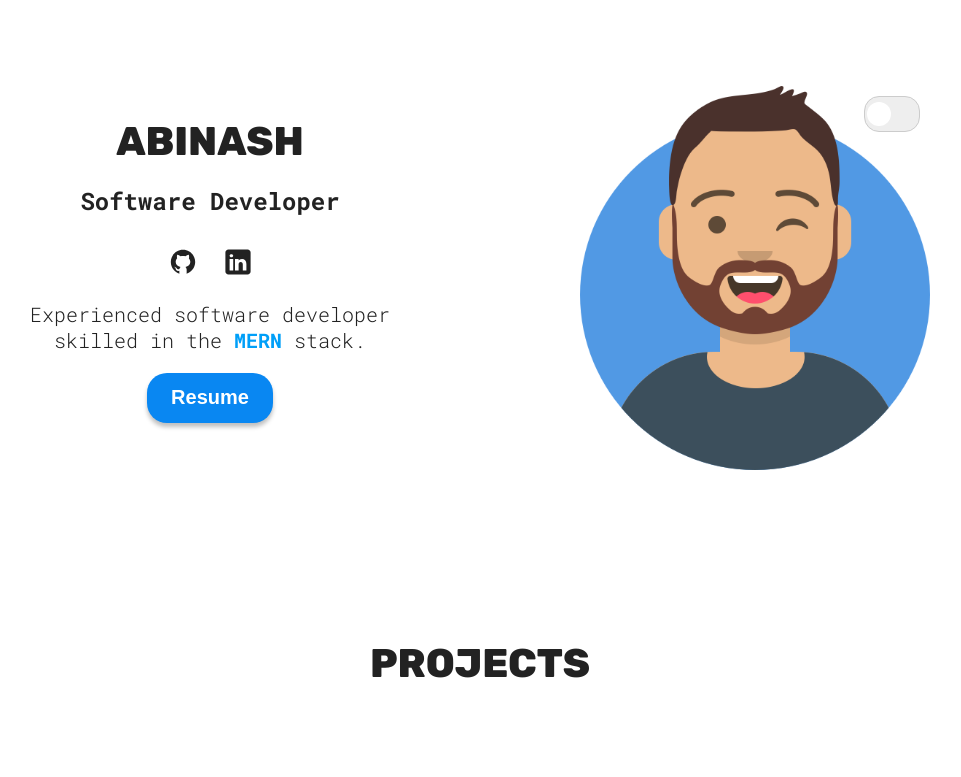
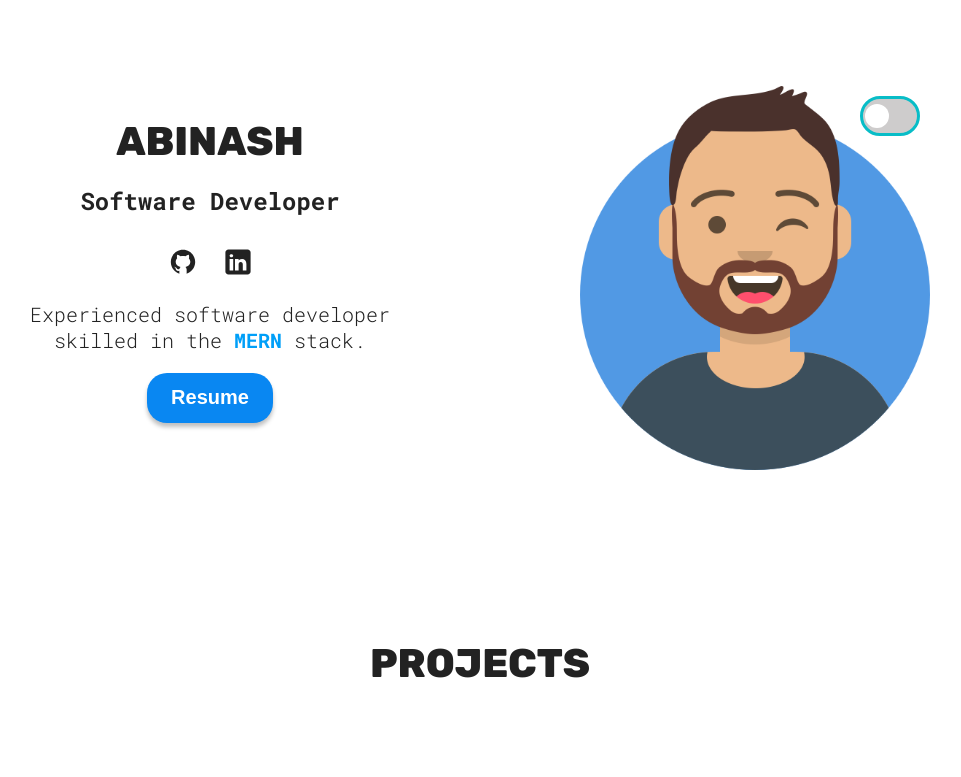
Before and after one commit to Pinku-code/PortFolio, a React (Vite) app: page / in a window 1280 px wide. Shown: the top 777 px of the page, without its empty margins (160-1121 px from the left). Built offline with nearby package versions, Linux system fonts and the light colour scheme.

Commit message:
Update HeroStyles.module.css

```diff
--- a/src/sections/Hero/HeroStyles.module.css
+++ b/src/sections/Hero/HeroStyles.module.css
@@ -69,9 +69,9 @@
   top: 10px;
   width: 50px; /* Adjust width for iOS-like appearance */
   height: 30px; /* Adjust height for iOS-like appearance */
-  background-color: #eee; /* Light background color */
-  border: 1px solid #ccc; /* Light border */
-  border-radius: 15px; /* Rounded corners */
+  background-color: #cecccc; /* Light background color */
+  border: 3px solid #08bdc7; /* Light border */
+  border-radius: 25px; /* Rounded corners */
   display: flex;
   align-items: center;
   justify-content: space-between; /* Space between the switch and background */
```
